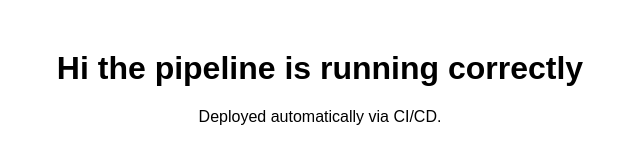
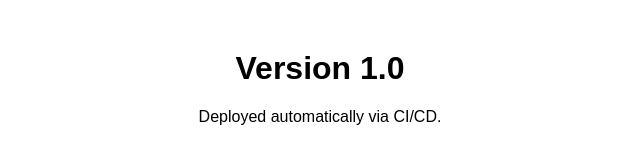
Before and after one commit to gayatrims/cicd-demo, a plain HTML site: page index.html in a window 1280 px wide. Shown: the whole page, without its empty margins (320-960 px from the left). Drawn offline with Linux system fonts and the light colour scheme.

Commit message:
Update index.html

```diff
--- a/index.html
+++ b/index.html
@@ -2,7 +2,7 @@
 <html>
 <head><title>CI/CD Demo</title></head>
 <body style="font-family: sans-serif; text-align: center; margin-top: 50px;">
-  <h1>Hi the pipeline is running correctly</h1>
+  <h1>Version 1.0</h1>
   <p>Deployed automatically via CI/CD.</p>
 </body>
 </html>
```
